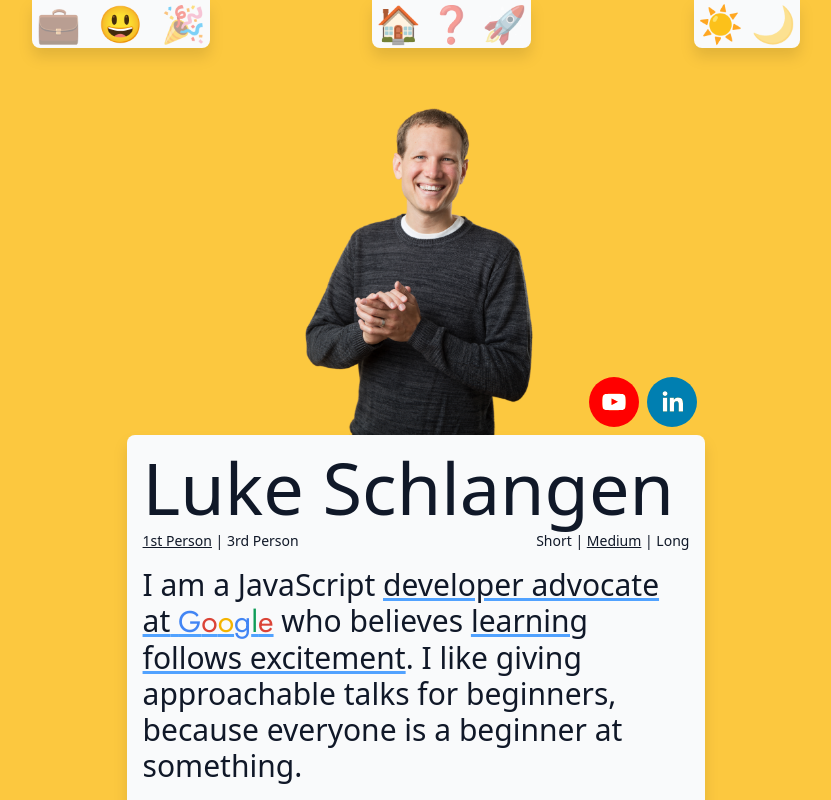
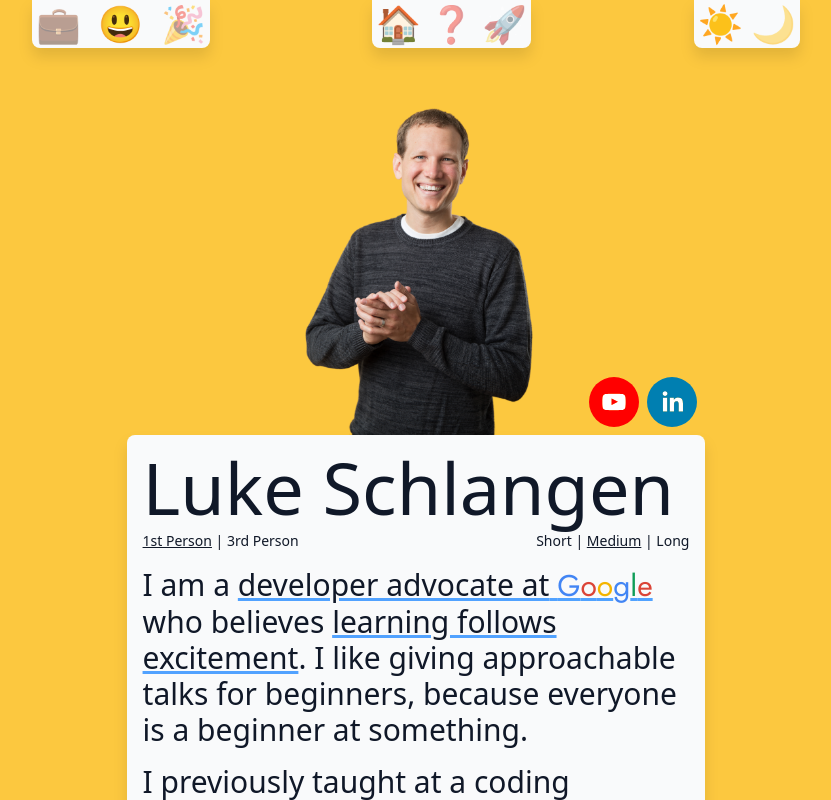
Before and after one commit to LukeSchlangen/luke.mn, a Next.js app: page / in a window 1280 px wide. Shown: the top 800 px of the page, without its empty margins (224-1055 px from the left). Built offline with nearby package versions, Linux system fonts and the light colour scheme.

Commit message:
remove JavaScript from bio

```diff
--- a/src/app/components/bio-text/long-bio.tsx
+++ b/src/app/components/bio-text/long-bio.tsx
@@ -13,7 +13,6 @@
     <>
       <p>
         {isFirstPerson ? "I am a " : "Luke is a "}
-        {"JavaScript "}
         <DeveloperAdvocateAtGoogle />
         {" who believes "}
         <LearningFollowsExcitement />
--- a/src/app/components/bio-text/medium-bio.tsx
+++ b/src/app/components/bio-text/medium-bio.tsx
@@ -12,7 +12,6 @@
     <>
       <p>
         {isFirstPerson ? "I am a " : "Luke is a "}
-        {"JavaScript "}
         <DeveloperAdvocateAtGoogle />
         {" who believes "}
         <LearningFollowsExcitement />
```
